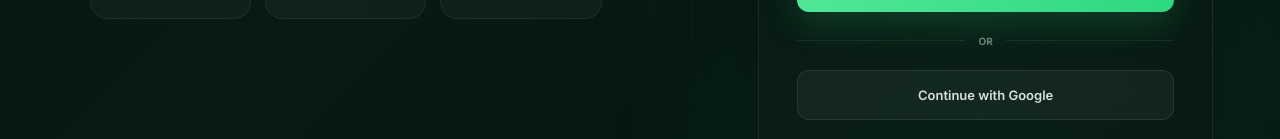
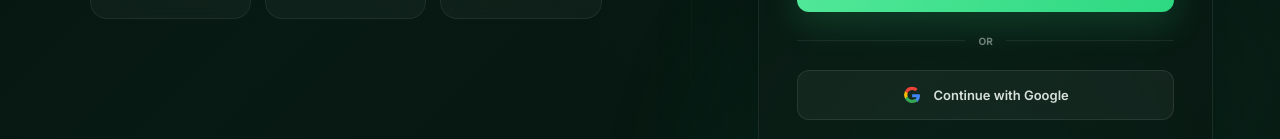
Before and after one commit to Harshit112006/mnpr, a React app in the folder frontend/: page /signup in a window 1280 px wide. Shown: the part 813-952 px from the top of the page. Built offline with nearby package versions, Linux system fonts and the light colour scheme; no server answers; the HTML template or start-up script is replaced by a standard one.

Commit message:
Add Google OAuth authentication

```diff
--- a/frontend/src/pages/auth/Login.jsx
+++ b/frontend/src/pages/auth/Login.jsx
@@ -18,7 +18,40 @@ import {
 
 import {
   signInUser,
+  signInWithGoogle,
 } from "../../services/authService";
+
+
+function GoogleIcon() {
+  return (
+    <svg
+      viewBox="0 0 24 24"
+      width="20"
+      height="20"
+      aria-hidden="true"
+    >
+      <path
+        fill="#4285F4"
+        d="M21.35 11.1h-9.18v3.71h5.29c-.23 1.19-.91 2.2-1.93 2.88v2.4h3.12c1.83-1.68 2.88-4.16 2.88-7.09 0-.66-.06-1.3-.18-1.9z"
+      />
+
+      <path
+        fill="#34A853"
+        d="M12.17 21.5c2.61 0 4.8-.86 6.4-2.34l-3.12-2.4c-.86.58-1.97.93-3.28.93-2.51 0-4.64-1.7-5.4-3.98H3.55v2.47A9.67 9.67 0 0012.17 21.5z"
+      />
+
+      <path
+        fill="#FBBC05"
+        d="M6.77 13.71a5.82 5.82 0 010-3.72V7.52H3.55a9.68 9.68 0 000 8.66l3.22-2.47z"
+      />
+
+      <path
+        fill="#EA4335"
+        d="M12.17 6.02c1.42 0 2.7.49 3.7 1.45l2.77-2.77C16.96 3.13 14.78 2.2 12.17 2.2a9.67 9.67 0 00-8.62 5.32l3.22 2.47c.76-2.28 2.89-3.97 5.4-3.97z"
+      />
+    </svg>
+  );
+}
 
 
 function Login() {
@@ -28,6 +61,9 @@ function Login() {
     useState(false);
 
   const [loading, setLoading] =
+    useState(false);
+
+  const [googleLoading, setGoogleLoading] =
     useState(false);
 
   const [error, setError] =
@@ -77,6 +113,7 @@ function Login() {
           password: formData.password,
         });
 
+
       if (!data.session) {
         setError(
           "Login failed. Please verify your account and try again."
@@ -84,6 +121,7 @@ function Login() {
 
         return;
       }
+
 
       navigate(
         "/dashboard",
@@ -105,6 +143,29 @@ function Login() {
 
     } finally {
       setLoading(false);
+    }
+  };
+
+
+  const handleGoogleLogin = async () => {
+    try {
+      setError("");
+      setGoogleLoading(true);
+
+      await signInWithGoogle();
+
+    } catch (googleError) {
+      console.error(
+        "Google login error:",
+        googleError
+      );
+
+      setError(
+        googleError.message ||
+        "Unable to continue with Google."
+      );
+
+      setGoogleLoading(false);
     }
   };
 
@@ -145,8 +206,6 @@ function Login() {
 
       <form onSubmit={handleSubmit}>
 
-        {/* EMAIL */}
-
         <div className="input-group">
 
           <label>
@@ -170,8 +229,6 @@ function Login() {
 
         </div>
 
-
-        {/* PASSWORD */}
 
         <div className="input-group">
 
@@ -228,8 +285,6 @@ function Login() {
         </div>
 
 
-        {/* OPTIONS */}
-
         <div className="login-options">
 
           <label className="remember-me">
@@ -247,8 +302,6 @@ function Login() {
         </div>
 
 
-        {/* ERROR */}
-
         {error && (
           <div className="auth-message auth-error-message">
 
@@ -262,12 +315,13 @@ function Login() {
         )}
 
 
-        {/* SIGN IN */}
-
         <button
           className="primary-auth-button"
           type="submit"
-          disabled={loading}
+          disabled={
+            loading ||
+            googleLoading
+          }
         >
 
           {loading ? (
@@ -283,9 +337,7 @@ function Login() {
             <>
               Sign In
 
-              <ArrowRight
-                size={19}
-              />
+              <ArrowRight size={19} />
             </>
           )}
 
@@ -293,46 +345,44 @@ function Login() {
 
 
         <div className="separator">
+
           <span />
-          <p>OR</p>
+
+          <p>
+            OR
+          </p>
+
           <span />
+
         </div>
 
-
-        {/* GOOGLE - NEXT STEP */}
 
         <button
           className="google-button"
           type="button"
+          onClick={handleGoogleLogin}
+          disabled={
+            loading ||
+            googleLoading
+          }
         >
 
-          <svg
-            viewBox="0 0 24 24"
-            width="20"
-            height="20"
-          >
-            <path
-              fill="#4285F4"
-              d="M21.35 11.1h-9.18v3.71h5.29c-.23 1.19-.91 2.2-1.93 2.88v2.4h3.12c1.83-1.68 2.88-4.16 2.88-7.09 0-.66-.06-1.3-.18-1.9z"
-            />
+          {googleLoading ? (
+            <>
+              <LoaderCircle
+                size={18}
+                className="auth-loader"
+              />
 
-            <path
-              fill="#34A853"
-              d="M12.17 21.5c2.61 0 4.8-.86 6.4-2.34l-3.12-2.4c-.86.58-1.97.93-3.28.93-2.51 0-4.64-1.7-5.4-3.98H3.55v2.47A9.67 9.67 0 0012.17 21.5z"
-            />
+              Connecting to Google...
+            </>
+          ) : (
+            <>
+              <GoogleIcon />
 
-            <path
-              fill="#FBBC05"
-              d="M6.77 13.71a5.82 5.82 0 010-3.72V7.52H3.55a9.68 9.68 0 000 8.66l3.22-2.47z"
-            />
-
-            <path
-              fill="#EA4335"
-              d="M12.17 6.02c1.42 0 2.7.49 3.7 1.45l2.77-2.77C16.96 3.13 14.78 2.2 12.17 2.2a9.67 9.67 0 00-8.62 5.32l3.22 2.47c.76-2.28 2.89-3.97 5.4-3.97z"
-            />
-          </svg>
-
-          Continue with Google
+              Continue with Google
+            </>
+          )}
 
         </button>
 
--- a/frontend/src/pages/auth/Signup.jsx
+++ b/frontend/src/pages/auth/Signup.jsx
@@ -1,5 +1,8 @@
 import { useState } from "react";
-import { Link, useNavigate } from "react-router-dom";
+import {
+  Link,
+  useNavigate,
+} from "react-router-dom";
 
 import {
   ArrowRight,
@@ -15,7 +18,43 @@ import {
   LoaderCircle,
 } from "lucide-react";
 
-import { signUpUser } from "../../services/authService";
+import {
+  signUpUser,
+  signInWithGoogle,
+} from "../../services/authService";
+
+
+function GoogleIcon() {
+  return (
+    <svg
+      viewBox="0 0 24 24"
+      width="20"
+      height="20"
+      aria-hidden="true"
+    >
+      <path
+        fill="#4285F4"
+        d="M21.35 11.1h-9.18v3.71h5.29c-.23 1.19-.91 2.2-1.93 2.88v2.4h3.12c1.83-1.68 2.88-4.16 2.88-7.09 0-.66-.06-1.3-.18-1.9z"
+      />
+
+      <path
+        fill="#34A853"
+        d="M12.17 21.5c2.61 0 4.8-.86 6.4-2.34l-3.12-2.4c-.86.58-1.97.93-3.28.93-2.51 0-4.64-1.7-5.4-3.98H3.55v2.47A9.67 9.67 0 0012.17 21.5z"
+      />
+
+      <path
+        fill="#FBBC05"
+        d="M6.77 13.71a5.82 5.82 0 010-3.72V7.52H3.55a9.68 9.68 0 000 8.66l3.22-2.47z"
+      />
+
+      <path
+        fill="#EA4335"
+        d="M12.17 6.02c1.42 0 2.7.49 3.7 1.45l2.77-2.77C16.96 3.13 14.78 2.2 12.17 2.2a9.67 9.67 0 00-8.62 5.32l3.22 2.47c.76-2.28 2.89-3.97 5.4-3.97z"
+      />
+    </svg>
+  );
+}
+
 
 function Signup() {
   const navigate = useNavigate();
@@ -26,13 +65,17 @@ function Signup() {
   const [loading, setLoading] =
     useState(false);
 
+  const [googleLoading, setGoogleLoading] =
+    useState(false);
+
   const [error, setError] =
     useState("");
 
   const [success, setSuccess] =
     useState("");
 
-  const [formData, setFormData] = useState({
+  const [formData, setFormData] =
+    useState({
       name: "",
       email: "",
       organization: "",
@@ -40,6 +83,7 @@ function Signup() {
       password: "",
       confirmPassword: "",
     });
+
 
   const handleChange = (event) => {
     setFormData({
@@ -50,13 +94,16 @@ function Signup() {
     });
 
     setError("");
+    setSuccess("");
   };
+
 
   const handleSubmit = async (event) => {
     event.preventDefault();
 
     setError("");
     setSuccess("");
+
 
     if (
       !formData.name ||
@@ -71,6 +118,7 @@ function Signup() {
       return;
     }
 
+
     if (
       formData.password !==
       formData.confirmPassword
@@ -82,6 +130,7 @@ function Signup() {
       return;
     }
 
+
     if (formData.password.length < 6) {
       setError(
         "Password must contain at least 6 characters."
@@ -89,6 +138,7 @@ function Signup() {
 
       return;
     }
+
 
     try {
       setLoading(true);
@@ -103,23 +153,23 @@ function Signup() {
           role: formData.role,
         });
 
-      /*
-        If email confirmation is enabled,
-        Supabase usually returns a user
-        but no active session.
-
-        If confirmation is disabled,
-        session can be immediately available.
-      */
 
       if (data.session) {
-        navigate("/dashboard");
+        navigate(
+          "/dashboard",
+          {
+            replace: true,
+          }
+        );
+
         return;
       }
+
 
       setSuccess(
         "Account created successfully. Please check your email and confirm your account before signing in."
       );
+
 
       setFormData({
         name: "",
@@ -129,6 +179,7 @@ function Signup() {
         password: "",
         confirmPassword: "",
       });
+
     } catch (signupError) {
       console.error(
         "Signup error:",
@@ -139,14 +190,42 @@ function Signup() {
         signupError.message ||
         "Unable to create account."
       );
+
     } finally {
       setLoading(false);
     }
   };
 
+
+  const handleGoogleSignup = async () => {
+    try {
+      setError("");
+      setSuccess("");
+      setGoogleLoading(true);
+
+      await signInWithGoogle();
+
+    } catch (googleError) {
+      console.error(
+        "Google signup error:",
+        googleError
+      );
+
+      setError(
+        googleError.message ||
+        "Unable to continue with Google."
+      );
+
+      setGoogleLoading(false);
+    }
+  };
+
+
   return (
     <div className="auth-card">
+
       <div className="auth-heading">
+
         <span>
           CREATE ACCOUNT
         </span>
@@ -159,18 +238,20 @@ function Signup() {
           Create your account to access
           intelligent livestock management tools.
         </p>
+
       </div>
+
 
       <form onSubmit={handleSubmit}>
 
-        {/* FULL NAME */}
+        <div className="input-group">
 
-        <div className="input-group">
           <label>
             Full name
           </label>
 
           <div className="input-wrapper">
+
             <User size={19} />
 
             <input
@@ -181,18 +262,20 @@ function Signup() {
               onChange={handleChange}
               required
             />
+
           </div>
+
         </div>
 
 
-        {/* EMAIL */}
+        <div className="input-group">
 
-        <div className="input-group">
           <label>
             Email address
           </label>
 
           <div className="input-wrapper">
+
             <Mail size={19} />
 
             <input
@@ -203,18 +286,20 @@ function Signup() {
               onChange={handleChange}
               required
             />
+
           </div>
+
         </div>
 
 
-        {/* ORGANIZATION */}
+        <div className="input-group">
 
-        <div className="input-group">
           <label>
             Organization
           </label>
 
           <div className="input-wrapper">
+
             <Building2 size={19} />
 
             <input
@@ -226,18 +311,20 @@ function Signup() {
               }
               onChange={handleChange}
             />
+
           </div>
+
         </div>
 
 
-        {/* ROLE */}
+        <div className="input-group">
 
-        <div className="input-group">
           <label>
             Role
           </label>
 
           <div className="input-wrapper">
+
             <BriefcaseBusiness
               size={19}
             />
@@ -248,6 +335,7 @@ function Signup() {
               onChange={handleChange}
               required
             >
+
               <option value="">
                 Select your role
               </option>
@@ -271,19 +359,22 @@ function Signup() {
               <option value="student">
                 Student / Research Team
               </option>
+
             </select>
+
           </div>
+
         </div>
 
 
-        {/* PASSWORD */}
+        <div className="input-group">
 
-        <div className="input-group">
           <label>
             Password
           </label>
 
           <div className="input-wrapper">
+
             <LockKeyhole
               size={19}
             />
@@ -310,24 +401,28 @@ function Signup() {
                 )
               }
             >
+
               {showPassword ? (
                 <EyeOff size={19} />
               ) : (
                 <Eye size={19} />
               )}
+
             </button>
+
           </div>
+
         </div>
 
 
-        {/* CONFIRM PASSWORD */}
+        <div className="input-group">
 
-        <div className="input-group">
           <label>
             Confirm password
           </label>
 
           <div className="input-wrapper">
+
             <LockKeyhole
               size={19}
             />
@@ -346,43 +441,47 @@ function Signup() {
               onChange={handleChange}
               required
             />
+
           </div>
+
         </div>
 
 
-        {/* ERROR */}
-
         {error && (
           <div className="auth-message auth-error-message">
+
             <AlertCircle size={17} />
 
             <span>
               {error}
             </span>
+
           </div>
         )}
 
 
-        {/* SUCCESS */}
-
         {success && (
           <div className="auth-message auth-success-message">
+
             <CheckCircle2 size={17} />
 
             <span>
               {success}
             </span>
+
           </div>
         )}
 
 
-        {/* SUBMIT */}
-
         <button
           className="primary-auth-button"
           type="submit"
-          disabled={loading}
+          disabled={
+            loading ||
+            googleLoading
+          }
         >
+
           {loading ? (
             <>
               <LoaderCircle
@@ -396,40 +495,71 @@ function Signup() {
             <>
               Create Account
 
-              <ArrowRight
-                size={19}
-              />
+              <ArrowRight size={19} />
             </>
           )}
+
         </button>
 
 
         <div className="separator">
+
           <span />
-          <p>OR</p>
+
+          <p>
+            OR
+          </p>
+
           <span />
+
         </div>
 
 
         <button
           className="google-button"
           type="button"
+          onClick={handleGoogleSignup}
+          disabled={
+            loading ||
+            googleLoading
+          }
         >
+
+          {googleLoading ? (
+            <>
+              <LoaderCircle
+                size={18}
+                className="auth-loader"
+              />
+
+              Connecting to Google...
+            </>
+          ) : (
+            <>
+              <GoogleIcon />
+
               Continue with Google
+            </>
+          )}
+
         </button>
 
 
         <p className="auth-footer">
+
           Already have an account?
 
           <Link to="/login">
             Sign in
           </Link>
+
         </p>
 
       </form>
+
     </div>
   );
 }
 
+
 export default Signup;
```
Also changed, not shown: frontend/src/services/authService.js (+36 -3 lines). Lines whose indentation alone changed are shown as unchanged.
